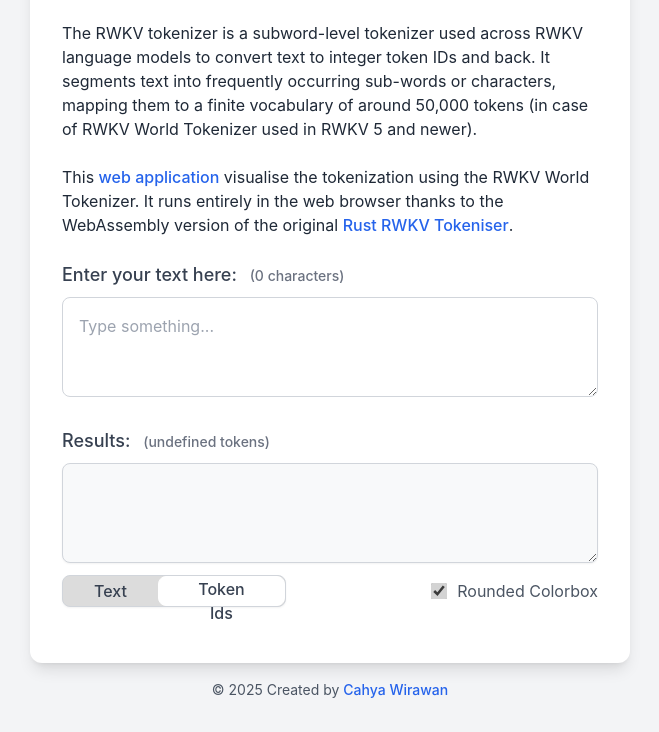
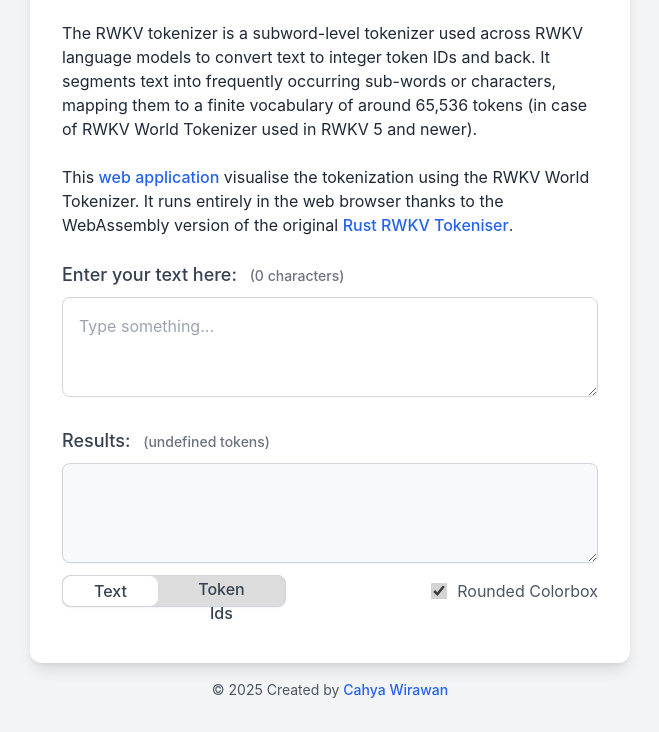
Before and after one commit to cahya-wirawan/rwkv-tokenizer-wasm, a website built with Vite: page index.html in a window 1280 px wide. Shown: the part 87-819 px from the top of the page, without its empty margins (310-969 px from the left). Built offline with nearby package versions, Linux system fonts and the light colour scheme; what rwkv-tokenizer-web would draw is missing.

Commit message:
updated the token number and set default token visualization

```diff
--- a/index.html
+++ b/index.html
@@ -13,7 +13,7 @@
         <h1 class="text-3xl font-bold text-center text-gray-800">RWKV Tokenizer Visualization</h1>
         <p class="text-gray-800">
             The RWKV tokenizer is a subword-level tokenizer used across RWKV language models to convert text to integer token IDs and back.
-            It segments text into frequently occurring sub-words or characters, mapping them to a finite vocabulary of around 50,000 tokens
+            It segments text into frequently occurring sub-words or characters, mapping them to a finite vocabulary of around 65,536 tokens
             (in case of RWKV World Tokenizer used in RWKV 5 and newer).
         </p>
         <p class="text-gray-800">
--- a/src/main.js
+++ b/src/main.js
@@ -65,7 +65,7 @@
     const colorboxClass = getColorboxClass();
     let colorPalette = {};
 
-    let isTokenMode = true;
+    let isTokenMode = false;
     let isColorbox = true;
 
     function getColorboxClass() {
```
Also changed, not shown: README.md, 1 other file.
